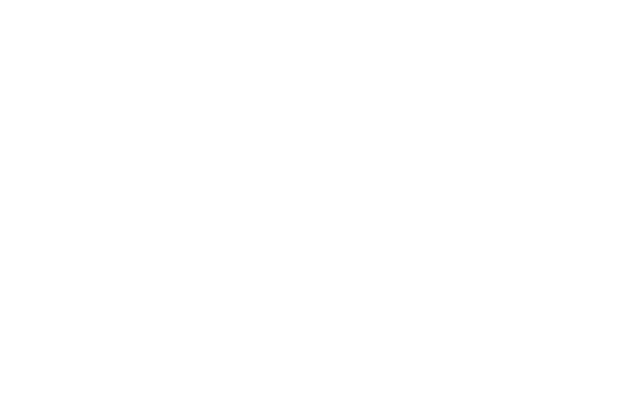
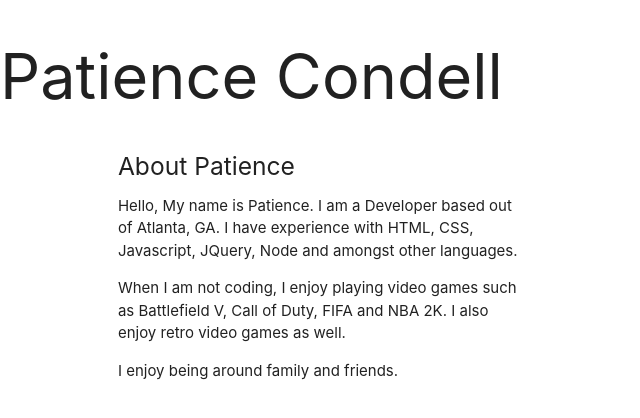
Before and after one commit to rubbishspitfire/rubbishspitspitfire.github.io, a plain HTML site: page index.html in a window 1280 px wide. Shown: the whole page, without its empty margins (0-640 px from the left). Drawn offline with nearby package versions, Linux system fonts and the light colour scheme.

Commit message:
adding/deleting files

```diff
--- a/index.html
+++ b/index.html
@@ -1,12 +1,40 @@
 <!DOCTYPE html>
 <html lang="en">
+
 <head>
     <meta charset="UTF-8">
-    <meta name="viewport" content="width=device-width, initial-scale=1.0">
-    <meta http-equiv="X-UA-Compatible" content="ie=edge">
-    <title>Document</title>
+    <meta name="viewport" content="width=device-width, initial-scale=1">
+    <title>Patience Condell</title>
+    <link rel="stylesheet" href="https://stackpath.bootstrapcdn.com/bootstrap/4.4.1/js/bootstrap.min.js" integrity="sha384-wfSDF2E50Y2D1uUdj0O3uMBJnjuUD4Ih7YwaYd1iqfktj0Uod8GCExl3Og8ifwB6" crossorigin="anonymous"></script>
+    <link rel="stylesheet" href="https://cdnjs.cloudflare.com/ajax/libs/materialize/1.0.0/css/materialize.min.css">
+    <link rel="stylesheet" href="./css/style.css">
+
+
+
+    <script src="http://code.jquery.com/jquery-3.4.1.min.js"
+     integrity="sha256-CSXorXvZcTkaix6Yvo6HppcZGetbYMGWSFlBw8HfCJo="crossorigin="anonymous"></script>
+     <link rel="stylesheet" href="https://cdnjs.cloudflare.com/ajax/libs/materialize/1.0.0/js/materialize.min.js">
+
+
 </head>
+
 <body>
+    <header>
+        <h1>Patience Condell</h1>
+    </header>
+    <main>
 
+        <div class="row">
+            <div class="col s1"></div>
+            <div class="col s4" id="about">
+                <h5>About Patience</h5>
+                <p>Hello, My name is Patience. I am a Developer based out of Atlanta, GA. I have experience with HTML, CSS, Javascript, JQuery, Node and amongst other languages.</p>
+                <p>When I am not coding, I enjoy playing video games such as Battlefield V, Call of Duty, FIFA and NBA 2K. I also enjoy retro video games as well.</p>
+                <p>I enjoy being around family and friends.</p>
+            </div>
+        </div>
+        <div class=""
+    </div>
+</main>
 </body>
 </html>
```
Also changed, not shown: javascript/firebase.js (deleted), javascript/keys.js (deleted), javascript/script.js (added).
